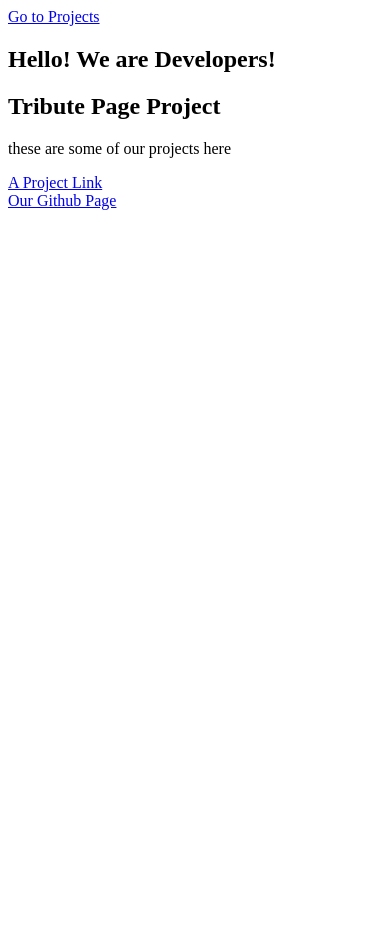
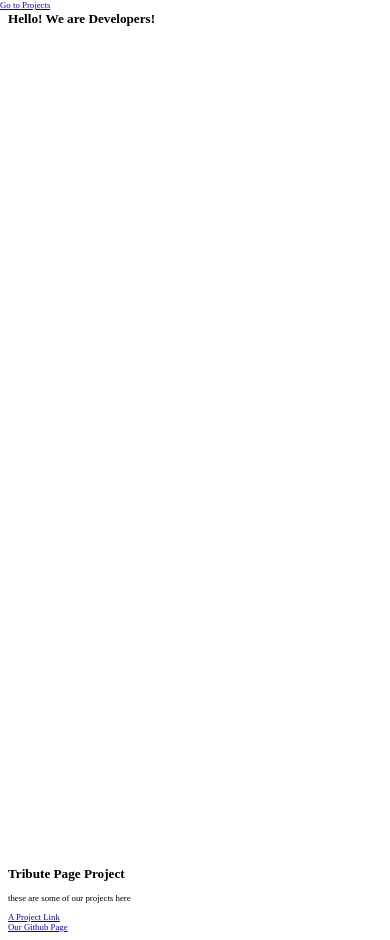
Before and after one commit to sanberkzulfikar/sanberk-cyrille, a plain HTML site: page fcc-test-suite-template-master/index.html in a window 390 px wide. Before the commit the page ends 844 px from the top, so only its background shows below. Drawn offline with Linux system fonts and the light colour scheme.

Commit message:
All 12 User stories completed

```diff
--- a/fcc-test-suite-template-master/index.html
+++ b/fcc-test-suite-template-master/index.html
@@ -1,10 +1,25 @@
 <!DOCTYPE html>
 <html lang="en">
-
   <head>
     <meta charset="UTF-8" />
     <title>Fork Me! FCC: Test Suite Template</title>
     <link rel="stylesheet" href="css/style.css" />
+    <style>
+      @media (max-width: 28.7em) {
+        html {
+          font-size: 55%;
+        }
+      }
+      #welcome-section {
+        height: 100vh;
+      }
+      #navbar {
+        position: fixed;
+        width: 100%;
+        top: 0;
+        left: 0;
+      }
+    </style>
   </head>
 
   <body>
@@ -22,13 +37,16 @@
       <a href="https://codepen.io/freeCodeCamp/full/zNqgVx">A Project Link</a>
     </section>
     <section id="social-links">
-    <a href="https://www.github.com/sanberkzulfikar" id="profile-link" target="_blank">Our Github Page</a>
+      <a
+        href="https://www.github.com/sanberkzulfikar"
+        id="profile-link"
+        target="_blank"
+        >Our Github Page</a
+      >
     </section>
-
 
     <!-- // PROJECTS SECTION ENDS HERE -->
     <script src="https://cdn.freecodecamp.org/testable-projects-fcc/v1/bundle.js"></script>
     <script src="js/index.js"></script>
   </body>
-
 </html>
```
Lines whose indentation alone changed are shown as unchanged.
